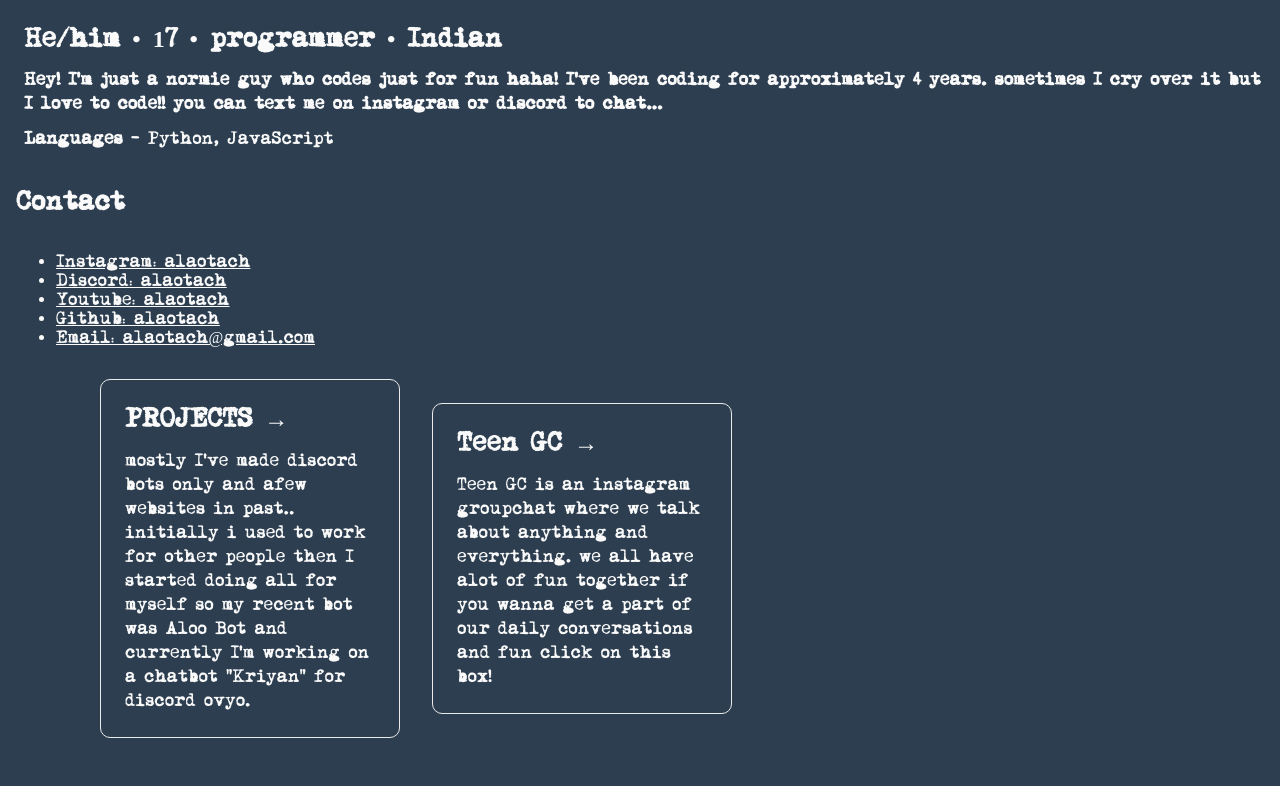
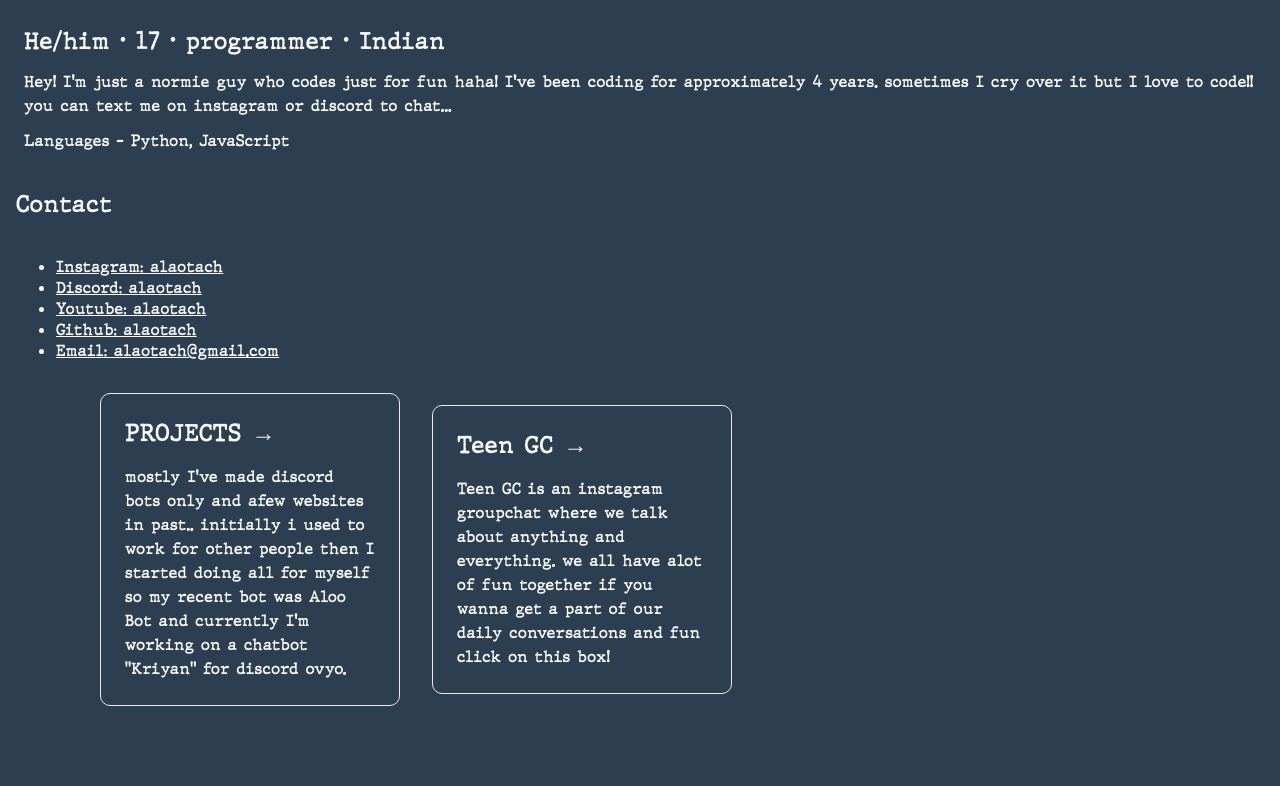
Before and after one commit to Alaotach/aryan, a website built with Vite: page index.html in a window 1280 px wide. Shown: the part 109-895 px from the top of the page. After the commit the page ends 863 px from the top, so only its background shows below. Built offline with nearby package versions, Linux system fonts and the light colour scheme.

Commit message:
Update style.css

```diff
--- a/style.css
+++ b/style.css
@@ -1,6 +1,6 @@
 @font-face {
   font-family: Mom;
-  src: url(./Mom.ttf);
+  src: url(./font.ttf);
 }
 
 html,
```
